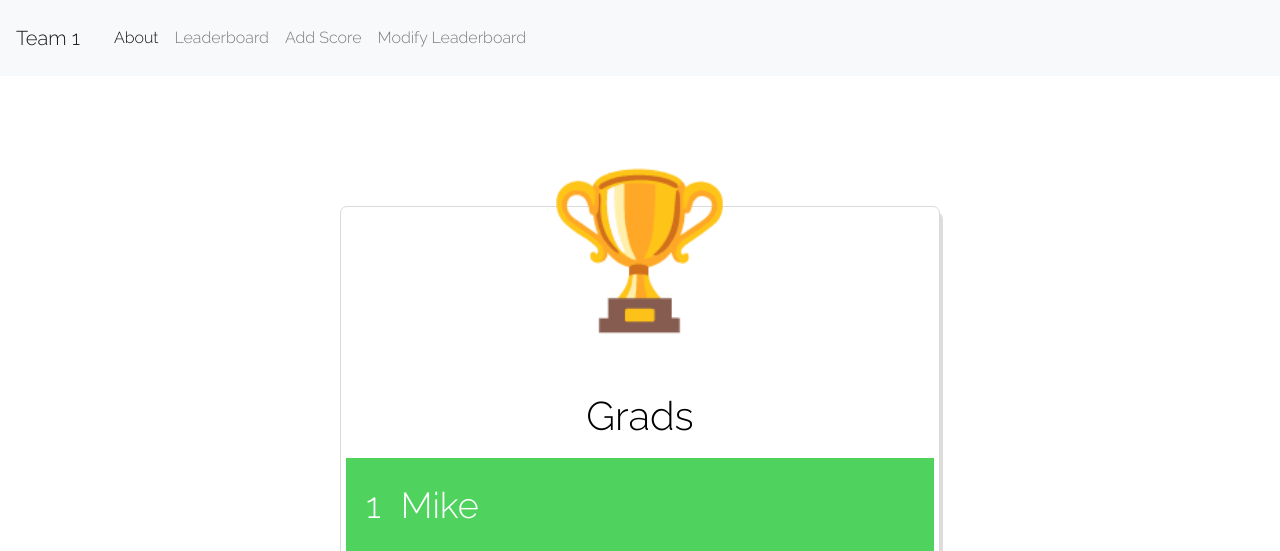
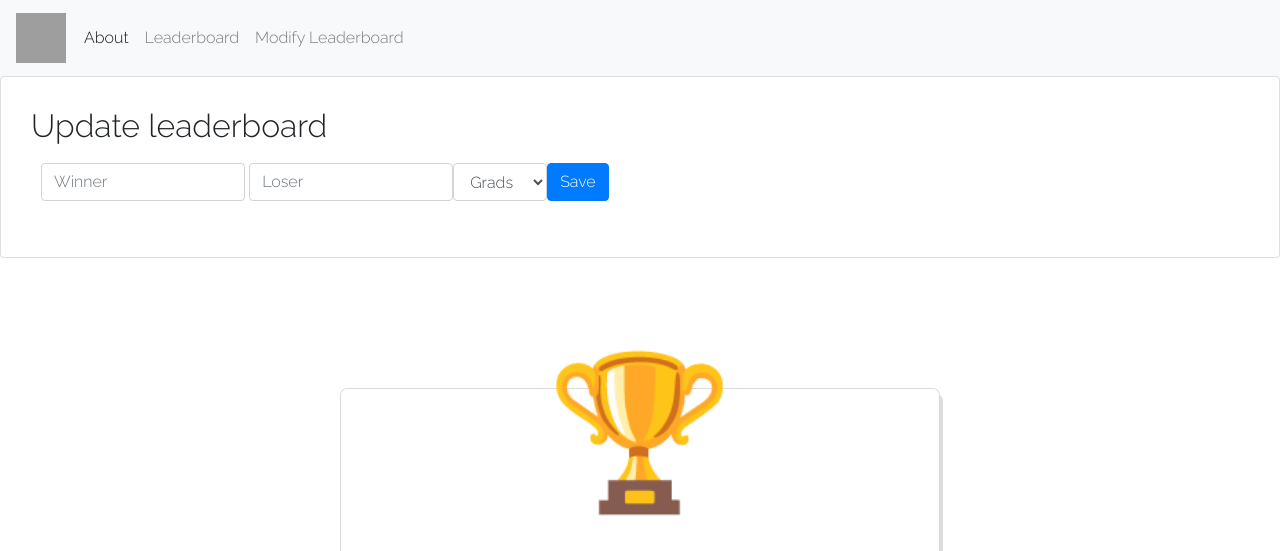
Before and after one commit to junaid-iw/TableTennisLadder, a Flask app: page /leaderboard in a window 1280 px wide. Shown: the top 551 px of the page. Run offline with Flask 2, Linux system fonts and the light colour scheme; some libraries are stand-ins or nearby versions; grey boxes are pictures that could not be loaded.

Commit message:
move update leaderboard to leaderboard page

```diff
--- a/main/main.py
+++ b/main/main.py
@@ -183,13 +183,13 @@ def leaderboard():
     return render_template('lb.html', leaderboards=lb_list)
 
 
-@app.route('/add-score')
-def new_add_player_form():
-    lb_list = getLeaderboardList()
+# @app.route('/add-score')
+# def new_add_player_form():
+#     lb_list = getLeaderboardList()
 
-    return render_template('new_add_player_form.html', leaderboards=lb_list)
+#     return render_template('new_add_player_form.html', leaderboards=lb_list)
 
-@app.route('/add-score', methods=['POST'])
+@app.route('/leaderboard', methods=['POST'])
 def new_add_player():
     lb_choice = request.form.get('lb_choice')
     multiselect = request.form.getlist('player')
--- a/main/templates/lb.html
+++ b/main/templates/lb.html
@@ -6,6 +6,26 @@
     </head>
     {% include 'navbar.html' %}
     <body>
+        <div class="card">
+            <div class="card-body">
+                <form method="POST">
+                    <h2>Update leaderboard</h2>
+                    <div class="form-inline">
+                        <fieldset>
+                        <input name="player" placeholder="Winner" class="form-control">
+                        <input name="player" placeholder="Loser" class="form-control">
+                        </fieldset>
+                        <select name="lb_choice" class="form-control">
+                            {% for lb in leaderboards %}
+                                <option value="{{lb[0]}}">{{lb[0]}}</option>
+                            {% endfor %}
+                        </select>
+                        <button type="submit" class="btn btn-primary">Save</button>
+                    </div>
+                </form>
+            </div>
+        </div>
+
         <div id="main">
         {% for lb in leaderboards %}
             <div class="leaderboard">
--- a/main/templates/modify_leaderboard_form.html
+++ b/main/templates/modify_leaderboard_form.html
@@ -5,22 +5,28 @@
 
 <form method="POST">
     <div class="form-group">
+        <div class="col-3">
         <label for="new_lb">New Leaderboard</label>
         <input name="new_lb_name" id="new_lb" placeholder="Leaderboard Name" class="form-control">
+        </div>
         <div>
             <button type="submit" class="btn btn-primary">Save</button>
         </div>
     </div>
     <div class="form-group">
+        <div class="col-3">
         <label for="delete_lb">Delete Leaderboard</label>
         <input name="delete_lb_name" id="delete_lb" placeholder="Leaderboard Name" class="form-control">
+        </div>
         <div>
             <button type="submit" class="btn btn-primary">Save</button>
         </div>
     </div>
     <div class="form-group">
+        <div class="col-3">
         <label for="delete_player">Delete Player</label>
         <input name="delete_player_name" id="delete_player" placeholder="Player Name" class="form-control">
+        </div>
         <div>
             <button type="submit" class="btn btn-primary">Save</button>
         </div>
--- a/main/templates/navbar.html
+++ b/main/templates/navbar.html
@@ -53,7 +53,7 @@
 </style>
 
 <nav class="navbar navbar-expand-lg navbar-light bg-light">
-    <a class="navbar-brand" href="#">Team 1</a>
+    <img height="50" width="50 "src="//www.sektorkulisi.com/img/team1-logo.png">
     <button class="navbar-toggler" type="button" data-toggle="collapse" data-target="#navbarNav" aria-controls="navbarNav" aria-expanded="false" aria-label="Toggle navigation">
       <span class="navbar-toggler-icon"></span>
     </button>
@@ -66,9 +66,6 @@
           <a class="nav-link" href="leaderboard">Leaderboard</a>
         </li>
         <li class="nav-item">
-          <a class="nav-link" href="add-score">Add Score</a>
-        </li>
-        <li class="nav-item">
           <a class="nav-link" href="modify-leaderboard">Modify Leaderboard</a>
         </li>
       </ul>
```
Also changed, not shown: main/templates/remove_player.html (added, +15 -0 lines), main/templates/remove_player_form.html (added, +18 -0 lines), main/templates/img/Team1.png (added).
